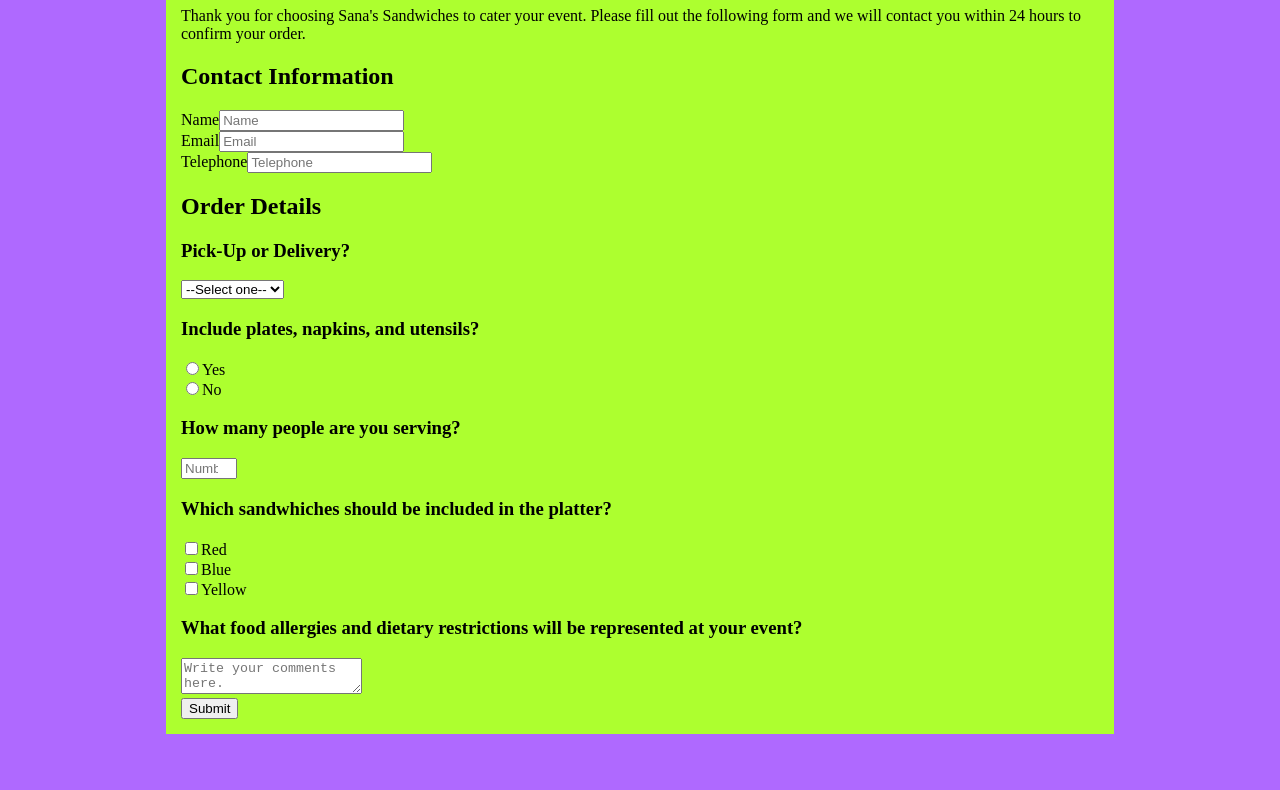
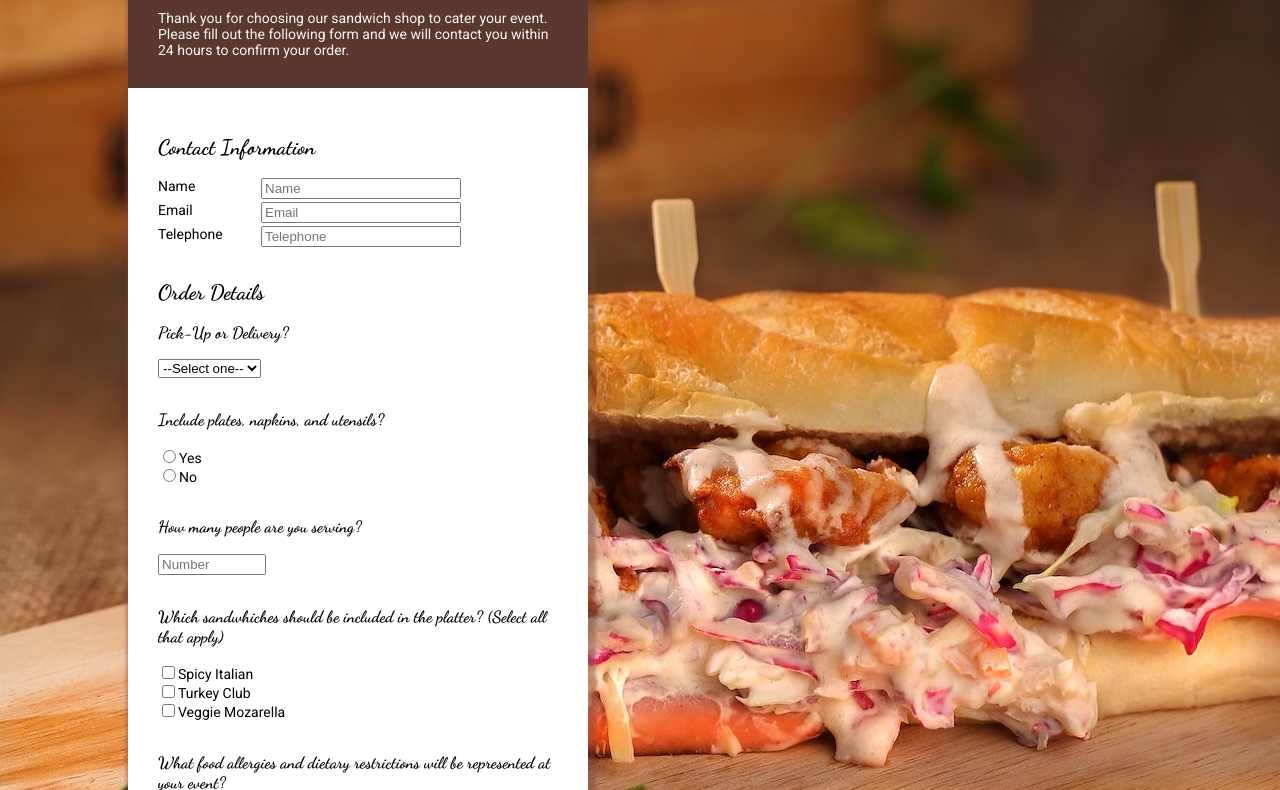
Before and after one commit to tinalr/FCC_survey-form, a plain HTML site: page index.html in a window 1280 px wide. Shown: the part 116-906 px from the top of the page. Before the commit the page ends 878 px from the top, so only its background shows below. Drawn offline with Linux system fonts and the light colour scheme.

Commit message:
finished CSS

```diff
--- a/index.html
+++ b/index.html
@@ -4,62 +4,72 @@
         <meta charset="UTF-8" lang="en">
         <meta name="viewport" content="width=device-width, initial-scale=1">
         <link rel="stylesheet" type="text/css" href="style.css">
+        <<link href="https://fonts.googleapis.com/css2?family=Dancing+Script:wght@700&family=Roboto&display=swap" rel="stylesheet">
         <title>Survey Form</title>
     </head>
 
     <body>
 
+        <!--Heading-->
+        <div class="heading">
+            <h1 id="title">Sandwich Party Platter Order Form</h1><br>
+            <p id="description">Thank you for choosing our sandwich shop to cater your event. Please fill out the following form and we will contact you within 24 hours to confirm your order.</p></div>
+
         <form id="survey-form" action="">
-            <h1 id="title">Sandwich Party Platter Order Form</h1>
-            <p id="description">Thank you for choosing Sana's Sandwiches to cater your event. Please fill out the following form and we will contact you within 24 hours to confirm your order.</p>
 
             <h2>Contact Information</h2>
             <!--Fields-->
-            <label id="name-label" for="name">Name<input type="text" placeholder="Name" name="name" id="name" required></label>
-            <br>
-            <label id="email-label" for="email">Email<input type="email" placeholder="Email" name="email" id="email" required></label>
-            <br>
-            <label id="tel-label" for="tel">Telephone<input type="tel" placeholder="Telephone" name="tel" id="tel" required></label>
+            <div class="fields">
+                <label id="name-label" for="name">Name</label><input type="text" placeholder="Name" name="name" id="name" required>
+
+
+                <label id="email-label" for="email">Email</label><input type="email" placeholder="Email" name="email" id="email" required>
+
+
+                <label id="tel-label" for="tel">Telephone</label><input type="tel" placeholder="Telephone" name="tel" id="tel" required>
+            </div>
             <br>
 
             <h2>Order Details</h2>
             <!--Dropdown-->
-            <label id="dropdown-label" for="dropdown"><h3>Pick-Up or Delivery?</h3>
+            <div class="dropdown"><label id="dropdown-label" for="dropdown"><h3>Pick-Up or Delivery?</h3>
                 <select type="dropdown" name="dropdown" id="dropdown" required>
                     <option disabled selected value>--Select one--</option>
                     <option value="1">Pick-Up</option>
                     <option value="2">Delivery</option>
                 </select>
-            </label>
+            </label></div>
             <br>
 
             <!--Radio Buttons-->
-            <h3>Include plates, napkins, and utensils?</h3>
+            <div class="radio"><h3>Include plates, napkins, and utensils?</h3>
             <label id="radio-label-yes" for="radio-yes">
                 <input id="radio-yes" type="radio" name="radio" value="yes">Yes
             </label><br>
             <label id="radio-label-no" for="radio-no">
                 <input id="radio-no" type="radio" name="radio" value="no">No
-            </label><br>
+            </label></div><br>
 
-            <label id="number-label" for="number"><h3>How many people are you serving?</h3><input type="number" placeholder="Number" name="number" id="number" min="1" max="10" required></label><br>
+            <!--Fields-->
+            <div><label id="number-label" for="number"><h3>How many people are you serving?</h3><input type="number" placeholder="Number" name="number" id="number" min="10" max="500" required></label></div><br>
 
             <!--Checkboxes-->
-            <h3>Which sandwhiches should be included in the platter?</h3>
-            <label id="checkbox-label-red" for="checkbox-red">
-                <input id="checkbox-red" type="checkbox" name="checkbox" value="red">Red
+            <div class="checkbox"><h3>Which sandwhiches should be included in the platter? (Select all that apply)</h3>
+            <label id="checkbox-label-ital" for="checkbox-ital">
+                <input id="checkbox-ital" type="checkbox" name="checkbox" value="ital">Spicy Italian
             </label><br>
-            <label id="checkbox-label-blue" for="checkbox-blue">
-                <input id="checkbox-blue" type="checkbox" name="checkbox" value="blue">Blue
+            <label id="checkbox-label-tur" for="checkbox-tur">
+                <input id="checkbox-tur" type="checkbox" name="checkbox" value="tur">Turkey Club
             </label><br>
-            <label id="checkbox-label-yellow" for="checkbox-yellow">
-                <input id="checkbox-yellow" type="checkbox" name="checkbox" value="yellow">Yellow
-            </label><br>
+            <label id="checkbox-label-veg" for="checkbox-veg">
+                <input id="checkbox-veg" type="checkbox" name="checkbox" value="veg">Veggie Mozarella
+            </label></div><br>
 
             <!--TextArea-->
-            <label><h3>What food allergies and dietary restrictions will be represented at your event?</h3>
+            <div class="textarea">
+                <label><h3>What food allergies and dietary restrictions will be represented at your event?</h3>
                 <textarea id="textarea" name="textarea" placeholder="Write your comments here."></textarea>
-            </label><br>
+            </label></div><br>
 
             <!--Submit-->
             <button id="submit" type="submit">Submit</button>
--- a/style.css
+++ b/style.css
@@ -1,11 +1,55 @@
+body {
+    margin: 0;
+    background-image: url(sandwich-cuisine.jpg);
+    font-size: 14px;
+    font-family: 'Roboto', sans-serif;
+    ;
+
+}
+h1, h2, h3, h4 {
+    font-family: 'Dancing Script', cursive;
+}
 #survey-form {
-    background-color: greenyellow;
-    width: 75%;
-    padding: 15px;
+    margin: 0 90% 30px 10%;
+    background-color: white;
+    width: 400px;
+    box-shadow: 3px 10px 3px 5px rgba(112, 69, 59, .4);
+    padding: 30px;
 }
-body {
-    background-color: #af69ff;
-    padding: 20px;
-    display: flex;
-    justify-content: center;
+.heading {
+    background-color: rgb(90, 55, 47);
+    color: whitesmoke;
+    margin: 30px 90% 0 10%;
+    text-align: center;
+    padding: 30px;
+    width: 400px;
+    box-shadow: 3px 1px 3px 5px rgba(112, 69, 59, .4);
 }
+#title{
+    margin: 0;
+}
+#description {
+    text-align: left;
+    margin: 0;
+}
+.fields {
+    display: grid;
+    grid-gap: 3px;
+    grid-template-columns: 100px 200px;
+    grid-template-rows: 30px repeat(3);
+}
+#number {
+width: 100px;
+}
+#submit {
+    color: whitesmoke;
+    background-color: rgb(61, 70, 61);
+    padding: 10px;
+    border: none;
+    font-family: 'Dancing Script', cursive;
+    font-size: 20px;
+}
+#textarea {
+    width: 100%;
+    font-family: 'Roboto', sans-serif;
+}
```
Also changed, not shown: sandwich-cuisine.jpg (added), user-stories.txt (deleted), 1 other file.
